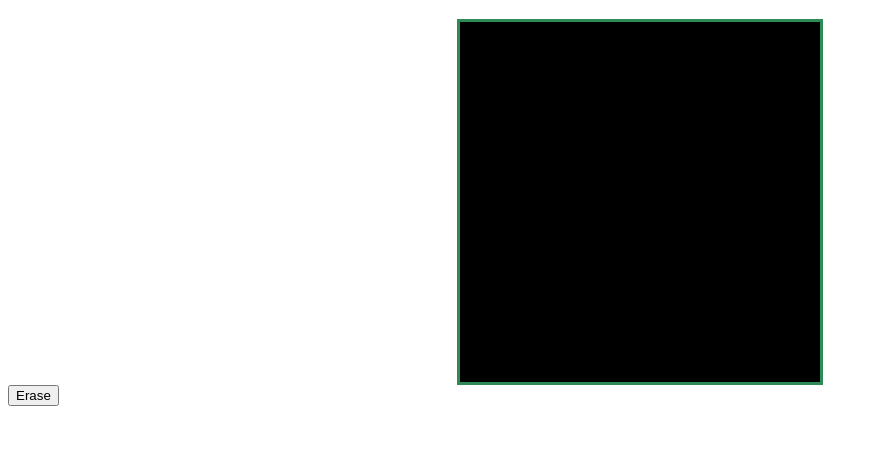
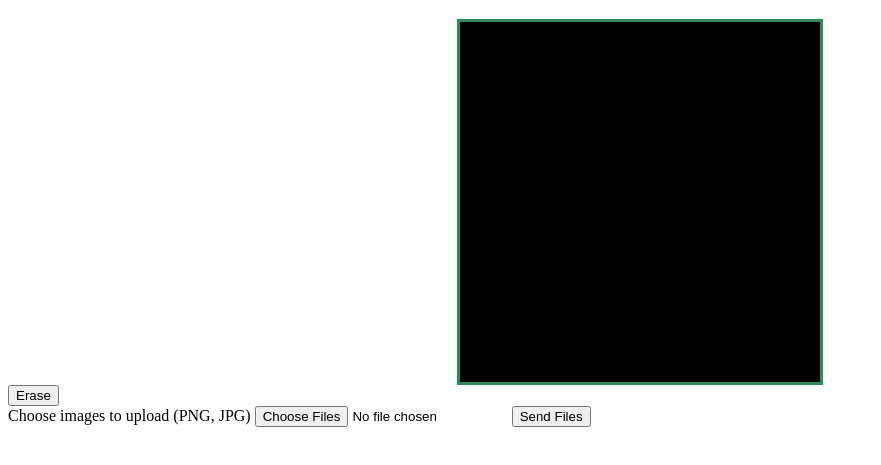
Before and after one commit to SnapTurtleTom/neural_network_sts, a plain HTML site: page network_frontend.html in a window 1280 px wide. Shown: the part 69-534 px from the top of the page, without its empty margins (0-881 px from the left). Drawn offline with Linux system fonts and the light colour scheme.

Commit message:
added empty app.py, and added file upload (incomplete) to html

```diff
--- a/network_frontend.html
+++ b/network_frontend.html
@@ -63,5 +63,17 @@
       }
    </script>
    <button onclick="erase()">Erase</button>
+   <form action="/upload-page" method="post" enctype="multipart/form-data">
+  <label for="image_uploads">Choose images to upload (PNG, JPG)</label>
+  <input
+    type="file"
+    id="image_uploads"
+    name="image_uploads"
+    accept="image/png, image/jpeg"
+    multiple
+  />
+  <button>Send Files</button>
+</form>
+
 </body>
 </html>
```
Also changed, not shown: 1 other file.
